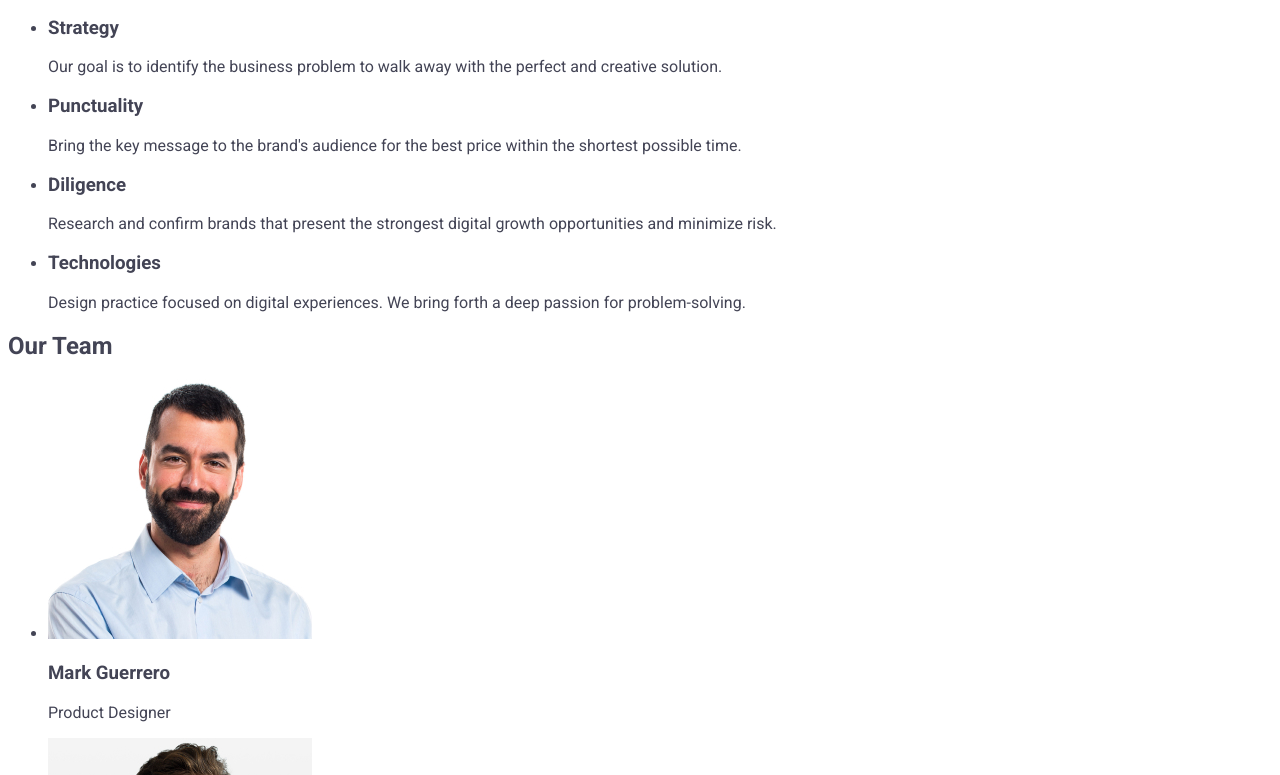
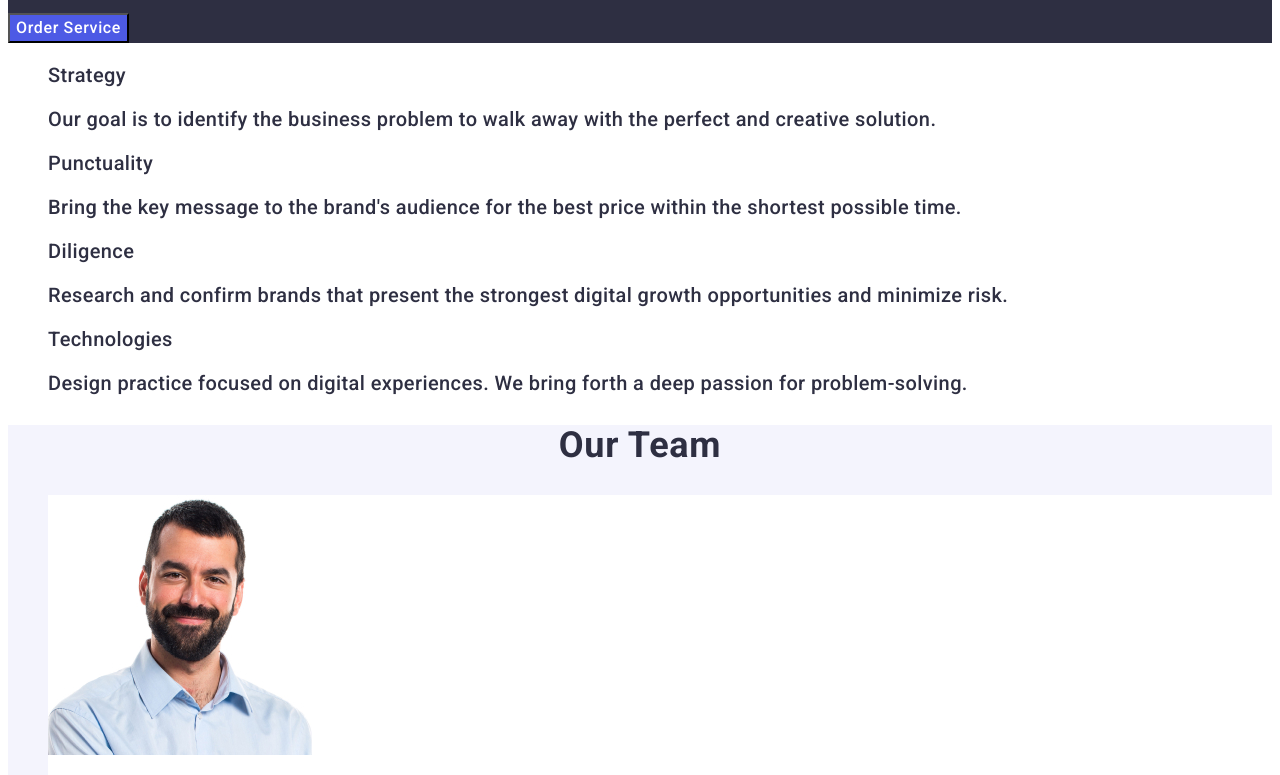
Before and after one commit to Pasha0923/goit-markup-hw-02, a plain HTML site: page index.html in a window 1280 px wide. Shown: the part 321-1096 px from the top of the page. Drawn offline with Linux system fonts and the light colour scheme.

Commit message:
add secttion 2 , section3

```diff
--- a/css/styles.css
+++ b/css/styles.css
@@ -3,11 +3,16 @@ body {
   background-color: #ffffff;
   font-family: "Roboto", sans-serif;
 }
-
+ul {
+  list-style-type: none;
+}
+a {
+  text-decoration: none;
+}
 .header {
-  color: #ffffff;
+  background-color: #fff;
 }
-
+/* navigation */
 .nav-logo {
   color: #4d5ae5;
   font-family: Raleway;
@@ -19,15 +24,8 @@ body {
   text-transform: uppercase;
 }
 
-.acsent-logo {
+.accent-logo {
   color: #2e2f42;
-  font-family: Raleway;
-  font-size: 18px;
-  font-style: normal;
-  font-weight: 700;
-  line-height: 21px;
-  letter-spacing: 0.54px;
-  text-transform: uppercase;
 }
 
 .nav-item {
@@ -43,10 +41,126 @@ body {
   line-height: 24px;
   letter-spacing: 0.32px;
 }
-
+.nav-link:hover {
+  color: #404bbf;
+}
 /* contacts */
+.contacts-item {
+  color: #434455;
+}
 .contacts-link {
   color: #434455;
+  font-family: Roboto;
+  font-size: 16px;
+  font-weight: 400;
+  line-height: 24px;
+  letter-spacing: 0.32px;
+}
+.contacts-link:hover {
+  color: #404bbf;
+}
+
+/* section 1 */
+.hero-section {
+  background: var(--navyblue, #2e2f42);
+}
+.hero-title {
+  color: #fff;
+  text-align: center;
+  font-family: Roboto;
+  font-size: 56px;
+  font-weight: 700;
+  line-height: 60px;
+  letter-spacing: 1.12px;
+}
+.hero-button {
+  color: var(--white, #fff);
+  background: var(--iris, #4d5ae5);
+  cursor: pointer;
+  font-family: Roboto;
+  font-size: 16px;
+  font-weight: 500;
+  line-height: 24px;
+  letter-spacing: 0.64px;
+}
+.hero-button:hover,
+.hero-button:focus {
+  color: #404bbf;
+}
+
+/* section 2 */
+.second-section-advantage {
+  background-color: #fff;
+}
+.visually-hidden {
+  position: absolute;
+  width: 1px;
+  height: 1px;
+  margin: -1px;
+  border: 0;
+  padding: 0;
+  white-space: nowrap;
+  clip-path: inset(100%);
+  clip: rect(0 0 0 0);
+  overflow: hidden;
+}
+.advantage-item {
+  color: #2e2f42;
+}
+.advantage-title {
+  color: var(--navyblue, #2e2f42);
+  font-family: Roboto;
+  font-size: 20px;
+  font-style: normal;
+  font-weight: 500;
+  line-height: 24px;
+  letter-spacing: 0.4px;
+}
+.advantage-text {
+  color: var(--navyblue, #2e2f42);
+  font-family: Roboto;
+  font-size: 20px;
+  font-style: normal;
+  font-weight: 500;
+  line-height: 24px;
+  letter-spacing: 0.4px;
+}
+
+/* section 3 */
+.third-section-our-team {
+  background-color: #f4f4fd;
+}
+.our-team-title {
+  color: #2e2f42;
+  text-align: center;
+  font-family: Roboto;
+  font-size: 36px;
+  font-style: normal;
+  font-weight: 700;
+  line-height: 40px;
+  letter-spacing: 0.72px;
+  text-transform: capitalize;
+}
+
+.our-team-item {
+  background-color: #fff;
+}
+.our-team-photo {
+  background-color: #fff;
+}
+.our-team-photo-name {
+  color: #2e2f42;
+  text-align: center;
+  font-family: Roboto;
+  font-size: 20px;
+  font-style: normal;
+  font-weight: 500;
+  line-height: 24px;
+  letter-spacing: 0.4px;
+}
+.our-team-photo-text {
+  color: #434455;
+  text-align: center;
   font-family: Roboto;
   font-size: 16px;
   font-style: normal;
--- a/index.html
+++ b/index.html
@@ -5,10 +5,12 @@
     <meta charset="UTF-8">
     <meta name="viewport" content="width=device-width, initial-scale=1.0">
     <title>WebStudio</title>
+    <!-- Fonts -->
     <link rel="preconnect" href="https://fonts.googleapis.com">
     <link rel="preconnect" href="https://fonts.gstatic.com" crossorigin>
     <link href="https://fonts.googleapis.com/css2?family=Raleway:wght@800&family=Roboto:wght@400;500;700&display=swap"
         rel="stylesheet">
+    <!-- styles -->
     <link rel="stylesheet" href="./css/styles.css">
 </head>
 
@@ -17,8 +19,7 @@
 
 
         <nav>
-            <a class="nav-logo" href="./index.html">Web
-                <span class="acsent-logo">Studio</span>
+            <a class="nav-logo" href="./index.html">WEB<span class="accent-logo">STUDIO</span>
             </a>
             <ul>
                 <li class="nav-item">
@@ -35,10 +36,10 @@
 
         <address>
             <ul>
-                <li>
+                <li class="contacts-item">
                     <a class="contacts-link" href="mailto:info@devstudio.com">info@devstudio.com</a>
                 </li>
-                <li>
+                <li class="contacts-item">
                     <a class="contacts-link" href="tel:+110001111111">+11 (000) 111-11-11</a>
                 </li>
             </ul>
@@ -48,69 +49,72 @@
     </header>
 
     <main>
-        <section>
-            <h1>Effective Solutions for Your Business</h1>
-            <button type="button">Order Service</button>
+        <section class="hero-section">
+            <h1 class="hero-title">Effective Solutions for Your Business</h1>
+            <button class="hero-button" type="button">Order Service</button>
         </section>
 
 
-        <section>
-            <h2>Ukraine</h2>
+        <section class="second-section-advantage">
+            <h2 class="visually-hidden">Our advantage</h2>
             <ul>
-                <li>
-                    <h3>Strategy</h3>
-                    <p>Our goal is to identify the business
+                <li class="advantage-item">
+                    <h3 class="advantage-title">Strategy</h3>
+                    <p class="advantage-text">Our goal is to identify the business
                         problem to walk away with the perfect and creative solution.
                     </p>
                 </li>
 
-                <li>
-                    <h3>Punctuality</h3>
-                    <p>Bring the key message to the brand's audience for the best price within the shortest possible
+                <li class="advantage-item">
+                    <h3 class="advantage-title">Punctuality</h3>
+                    <p class="advantage-text">Bring the key message to the brand's audience for the best price within
+                        the shortest possible
                         time.
                     </p>
                 </li>
 
-                <li>
-                    <h3>Diligence</h3>
-                    <p>Research and confirm brands that present the strongest digital growth opportunities and minimize
+                <li class="advantage-item">
+                    <h3 class="advantage-title">Diligence</h3>
+                    <p class="advantage-text">Research and confirm brands that present the strongest digital growth
+                        opportunities and minimize
                         risk.
                     </p>
                 </li>
 
-                <li>
-                    <h3>Technologies</h3>
-                    <p>Design practice focused on digital experiences. We bring forth a deep passion for
+                <li class="advantage-item">
+                    <h3 class="advantage-title">Technologies</h3>
+                    <p class="advantage-text">Design practice focused on digital experiences. We bring forth a deep
+                        passion for
                         problem-solving.
                     </p>
                 </li>
             </ul>
         </section>
 
-        <section>
-            <h2>Our Team</h2>
+        <section class="third-section-our-team">
+            <h2 class="our-team-title">Our Team</h2>
             <ul>
-                <li>
-                    <img src="./images/Card1.jpg" alt="Photo1" width="264" />
-                    <h3>Mark Guerrero</h3>
-                    <p>Product Designer</p>
+                <li class="our-team-item">
+                    <img class="our-team-photo" src="./images/Card1.jpg" alt="Photo1" width="264" />
+                    <h3 class="our-team-photo-name">Mark Guerrero</h3>
+                    <p class="our-team-photo-text">Product Designer</p>
                 </li>
-                <li>
-                    <img src="./images/Card2.jpg" alt="Photo2" width="264" />
-                    <h3>Tom Ford</h3>
-                    <p>Frontend Developer</p>
+                <li class="our-team-item">
+                    <img class="our-team-photo" src="./images/Card2.jpg" alt="Photo2" width="264" />
+                    <h3 class="our-team-photo-name">Tom Ford</h3>
+                    <p class="our-team-photo-text">Frontend Developer</p>
                 </li>
 
-                <li>
-                    <img src="./images/Card3.jpg" alt="Photo3" width="264" />
-                    <h3>Camila Garcia</h3>
-                    <p>Marketing</p>
+                <li class="our-team-item">
+                    <img class="our-team-photo" src="./images/Card3.jpg" alt="Photo3" width="264" />
+                    <h3 class="our-team-photo-name">Camila Garcia</h3>
+                    <p class="our-team-photo-text">Marketing</p>
                 </li>
 
-                <li>
-                    <img src="./images/Card4.jpg" alt="Photo4" width="264" />
-                    <h3>Daniel Wilson</h3>
-                    <p>UI Designer</p>
+                <li class="our-team-item">
+                    <img class="our-team-photo" src="./images/Card4.jpg" alt="Photo4" width="264" />
+                    <h3 class="our-team-photo-name">Daniel Wilson</h3>
+                    <p class="our-team-photo-text">UI Designer</p>
                 </li>
 
             </ul>
```
